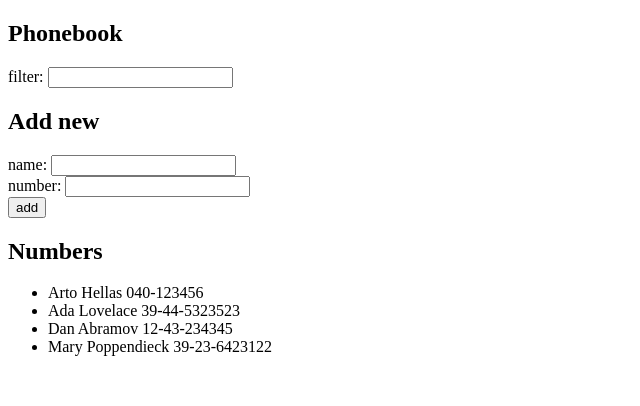
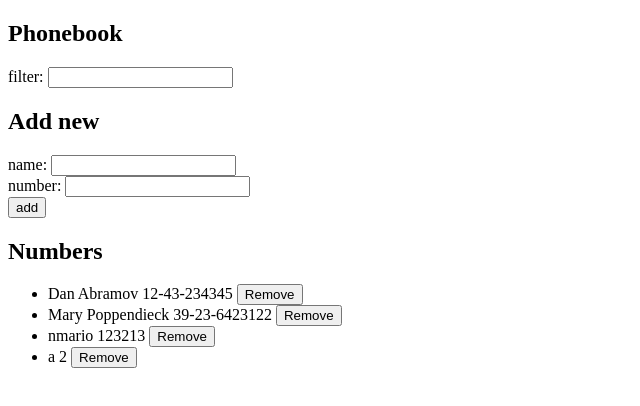
Before and after one commit to mariocauwe/fullstackopen, a React (Create React App) app in the folder part2/phonebook/: page / in a window 1280 px wide. Shown: the top 406 px of the page, without its empty margins (0-640 px from the left). Built offline with nearby package versions, Linux system fonts and the light colour scheme; data requests are answered from the project's data file.

Commit message:
finished data integration

```diff
--- a/part2/phonebook/db.json
+++ b/part2/phonebook/db.json
@@ -1,15 +1,5 @@
 {
-    "persons":[
-      {
-        "name": "Arto Hellas",
-        "number": "040-123456",
-        "id": 1
-      },
-      {
-        "name": "Ada Lovelace",
-        "number": "39-44-5323523",
-        "id": 2
-      },
+  "persons": [
     {
       "name": "Dan Abramov",
       "number": "12-43-234345",
@@ -19,6 +9,16 @@
       "name": "Mary Poppendieck",
       "number": "39-23-6423122",
       "id": 4
+    },
+    {
+      "name": "nmario",
+      "number": "123213",
+      "id": 5
+    },
+    {
+      "name": "a",
+      "number": "2",
+      "id": 6
     }
   ]
 }
--- a/part2/phonebook/src/App.js
+++ b/part2/phonebook/src/App.js
@@ -1,61 +1,55 @@
-import axios, { Axios } from 'axios'
 import { useEffect, useState } from 'react'
 import Filter from './components/Filter'
 import NewPersonForm from './components/NewPersonForm'
 import Persons from './components/Persons'
+import  DbService from './services/dbService'
 
 const App = () => {
-  console.log("rerender");
-  /*const [persons, setPersons] = useState([
-    { name: 'Arto Hellas', number: '040-123456', id: 1 },
-    { name: 'Ada Lovelace', number: '39-44-5323523', id: 2 },
-    { name: 'Dan Abramov', number: '12-43-234345', id: 3 },
-    { name: 'Mary Poppendieck', number: '39-23-6423122', id: 4 }
-  ])*/
+  console.log("re-render");
 
   const [persons, setPersons] = useState([])
   const [filteredPersons, setFilteredPersons] = useState(persons)
 
-  const [newPerson, setNewPerson] = useState({name:'',phone:''})
+  const [newPerson, setNewPerson] = useState({name:'',number:''})
 
   const [filter, setFilter] = useState('')
-  const localServer = "http://localhost:3001/persons"
 
-  useEffect( () => {
-    console.log("calling db with axios");
-    axios.get(localServer).then( response => {
-        console.log("db called returned", response.data);
-        setPersons(response.data)
-        setFilteredPersons(response.data)
-      }
-      )
+
+  const reloadPeople = () => {
+    console.log("loading people from db with axios");
+    DbService.loadPeople().then( response => {
+        console.log("db called returned", response);
+        setPersons(response)
+        setFilteredPersons(response)
+      } )
     }
-  ,[])
 
   const addPerson = (e) => {
     console.log("addPerson")
     e.preventDefault()
     if(newPerson.name.length===0) return
 
-    if(persons.find(person => person.name===newPerson.name)) {
-      console.log("addPerson", newPerson.name, "is already in the phonebook.")
-      alert(`${newPerson.name} is already in the phonebook.`)
+    var p = persons.find(person => person.name===newPerson.name)
+    if(p!==undefined) {
+      if(window.confirm(`${newPerson.name} is already in the phonebook. Replace the old number?`)) {
+        DbService.updateNumber({...p, number:newPerson.number})
+      }
       return
     }
-    setPersons(persons.concat({name: newPerson.name, number: newPerson.phone, id:persons.length+1}))
-   // setFilteredPersons(persons.filter(person => {
- //     console.log("updating filteredpersons list");
-   //   return person.name.toLowerCase().includes(filter.toLowerCase())
-   //   }))
-     // setFilteredPersons(persons)
-    setNewPerson({name:'',phone:''})
+    DbService.savePerson(newPerson)
+      .then(response => {
+        console.log(response);
+        setPersons(persons.concat(newPerson))
+      }
+      )
+    setNewPerson({name:'',number:''})
   }
 
   const handleNameChange = (e) => {
-    setNewPerson({name:e.target.value, phone:newPerson.phone})
+    setNewPerson({name:e.target.value, number:newPerson.phone})
   }
   const handlePhoneChange = (e) => {
-    setNewPerson({name:newPerson.name, phone:e.target.value})
+    setNewPerson({name:newPerson.name, number:e.target.value})
   }
 
   const search = (e) => {
@@ -63,6 +57,17 @@ const App = () => {
     setFilter(e.target.value)
     setFilteredPersons(persons.filter(person => person.name.toLowerCase().includes(e.target.value.toLowerCase())))
   }
+
+  const removePerson = (e) => {
+    console.log("removePerson execution",e.target.value)
+    const p = filteredPersons.find(person => person.id==e.target.value)
+    if(p!==undefined && window.confirm(`Are you sure te remove ${p.name}?`)) {
+      console.log("Ok to delete person")
+      DbService.removePerson(e.target.value)
+    }
+  }
+
+  useEffect( reloadPeople ,[])
 
   return (
     <div>
@@ -73,7 +78,7 @@ const App = () => {
       <NewPersonForm name={newPerson.name} phone={newPerson.phone} nameChange={handleNameChange} phoneChange={handlePhoneChange} onSubmit={addPerson}/>
 
       <h2>Numbers</h2>
-      <Persons filteredPersons={filteredPersons} />
+      <Persons filteredPersons={filteredPersons} removePerson={removePerson}/>
     </div>
   )
 }
--- /dev/null
+++ b/part2/phonebook/src/components/DeleteButton.js
@@ -0,0 +1,3 @@
+const DeleteButton = (props) => <button value={props.personId} onClick={props.onClick}>Remove</button>
+
+export default DeleteButton
--- a/part2/phonebook/src/components/Persons.js
+++ b/part2/phonebook/src/components/Persons.js
@@ -1,7 +1,13 @@
+
+import DeleteButton from '../../src/components/DeleteButton'
+
 const Persons = (props) => {
+    console.log("Persons Component", props)
     return (
         <ul>
-             { props.filteredPersons.map(person => <li key={person.id}>{person.name} {person.number}</li>) }
+             { props.filteredPersons.map(person =>
+             <li key={person.id}>{person.name} {person.number} <DeleteButton onClick={props.removePerson} personId={person.id}>Remove</DeleteButton></li>
+             ) }
         </ul>
     )
 }
--- /dev/null
+++ b/part2/phonebook/src/services/dbService.js
@@ -0,0 +1,53 @@
+import axios from 'axios'
+
+const localServer = "http://localhost:3001/persons"
+
+const savePerson = newPerson => {
+    console.log("dbService.addPerson");
+    return axios
+        .post(localServer,newPerson)
+        .then(response => {
+            console.log("Added new person",response)
+            return response.data
+        })
+        .catch(error => {
+            console.log('saving to db failed')
+        })
+}
+const updateNumber= updatePerson => {
+    console.log("dbService.updateNumber",updatePerson);
+    return axios
+        .put(`${localServer}/${updatePerson.id}`,updatePerson)
+        .then(response => {
+            console.log("Update number",response)
+            return response.data
+        })
+        .catch(error => {
+            console.log('saving to db failed')
+        })
+}
+const loadPeople = () => {
+    console.log("dbService.loadPeople");
+    return axios.get(localServer)
+        .then(response => {
+             console.log(response)
+            return response.data
+        })
+        .catch(error => {
+            console.log('loading people from db failed')
+         })
+}
+
+const removePerson = personId => {
+    console.log("dbService.removePerson", personId);
+    return axios
+        .delete(`${localServer}/${personId}`)
+      .then(response => {
+            console.log("deleted", response.data)
+        } )
+        .catch (error => {
+            console.log("delete failed")
+        })
+}
+
+export default {savePerson, loadPeople,removePerson,updateNumber}
```
Lines whose indentation alone changed are shown as unchanged.
